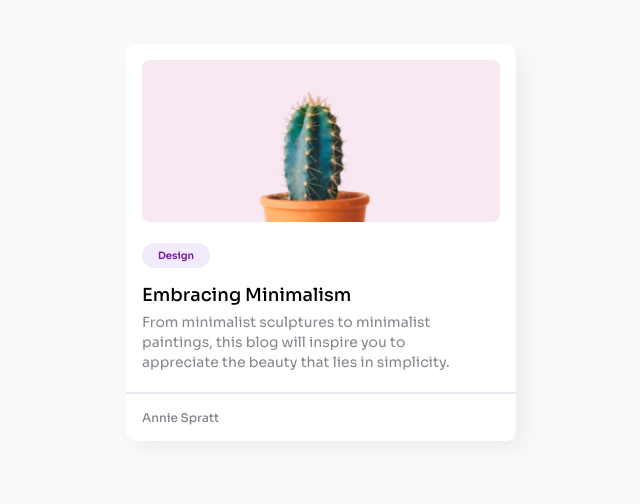
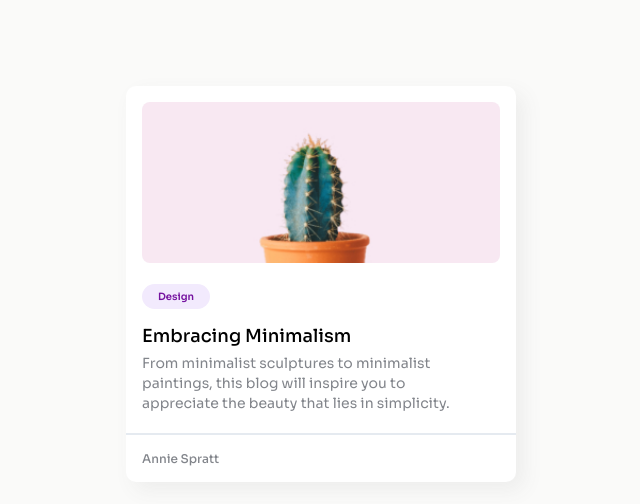
Before and after one commit to liesbetdevos/blog-card-challenge, a plain HTML site: page index.html in a window 1280 px wide. Shown: the part 116-620 px from the top of the page, without its empty margins (319-959 px from the left). Drawn offline with Linux system fonts and the light colour scheme.

Commit message:
center card

```diff
--- a/main.css
+++ b/main.css
@@ -5,6 +5,7 @@
 .main {
     display: flex;
     justify-content: center;
+    align-items: center;
     height: 100vh;
     background-color: #FAFAF9;
     font-family: Sora;
@@ -16,7 +17,6 @@ div.card {
     box-shadow: 8px 8px 20px 0px rgba(85, 85, 85, 0.08);
     padding: 16px;
     height: fit-content;
-    margin-top: 160px;
     background-color: #FFFFFF;
 }
 
```
